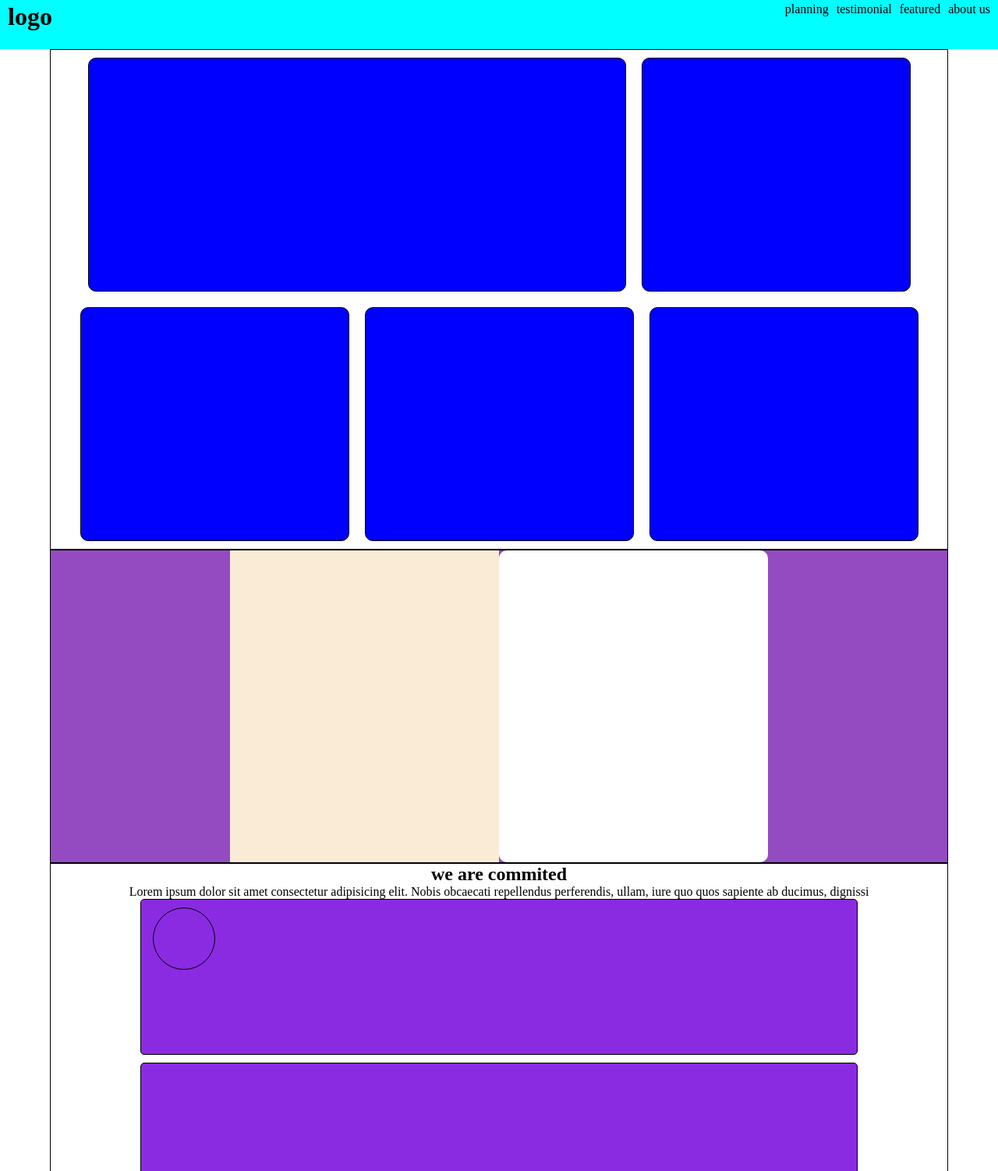
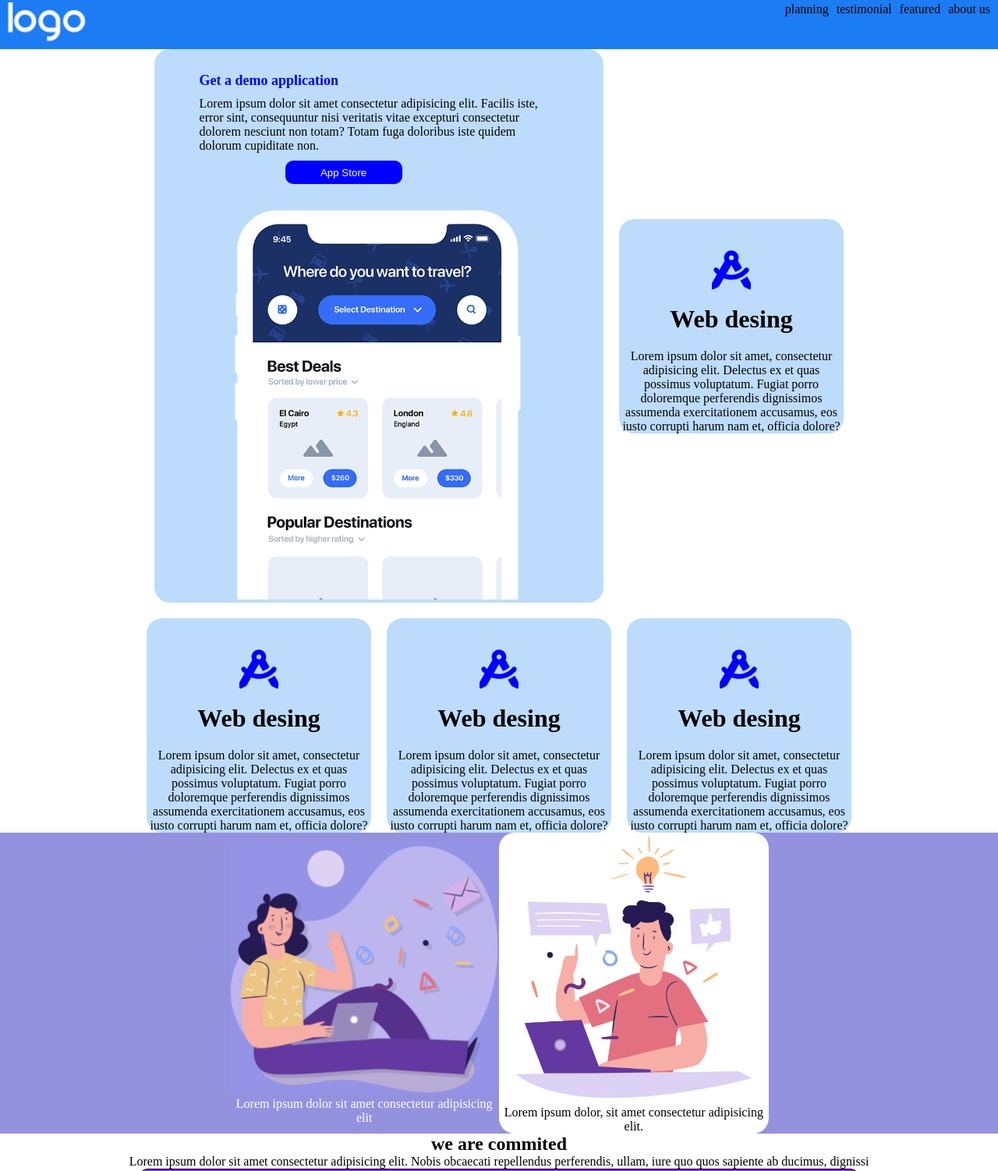
Before and after one commit to palmuccivalerio/-htmlcss-responsive-layout, a plain HTML site: page index.html in a window 1280 px wide. Shown: the part 7-1509 px from the top of the page at 78% size. Drawn offline with Linux system fonts and the light colour scheme.

Commit message:
add:expercommit

```diff
--- a/css/style.css
+++ b/css/style.css
@@ -3,8 +3,14 @@
   padding: 0;
   box-sizing: border-box;
 }
+img{
+  max-width: 100%;
+}
 
 /* utilities */
+.gap{
+  gap: 20px;
+}
 .colum {
   flex-direction: column;
 }
@@ -25,7 +31,7 @@
   min-height: 200px;
   margin: 0 auto;
   width: 90%;
-  border: 1px solid black;
+
 }
 
 .titlecenter {
@@ -37,10 +43,16 @@
 /* navbar */
 
 .navbar {
-  background-color: aqua;
+  background-color:rgb(28, 124, 243);
   width: 100%;
   height: 70px;
   padding: 10px;
+}
+
+#iconlist{
+  font-size: 20px;
+  color: white;
+  margin: 5px;
 }
 
 .list {
@@ -53,6 +65,9 @@
     gap: 10px;
     list-style-type: none;
   }
+  #iconlist{
+    display: none;
+  }
 }
 
 /* fine navbar */
@@ -60,12 +75,57 @@
 /* inizio itemcard */
 
 .itemcard {
-  margin: 10px;
+
+text-align: center;
+  border-radius: 20px;
+  width: 100%;
+  background-color: rgb(189, 220, 252)
+
+}
+
+.itemcard>*{
+  margin-top: 20px;
+}
+
+.itemcard-box {
+width: 80%;
+font-size: 1em;
+text-align: left;
+
+}
+
+.itemcard-box h1{
+  color: blue;
+font-size: large;
+}
+
+.buttonstyle{
+  background-color: blue;
+  color: white;
+  width: 150px;
+  height: 30px;
   border-radius: 10px;
-  height: 300px;
-  width: 30%;
-  border: 1px black solid;
-  background-color: blue;
+  border: none;
+  margin-left: 110px;
+
+}
+
+
+.itemcard-box > *{
+  margin-top: 10px;
+
+}
+
+.itemcardimg{
+width: 80%;
+}
+
+
+
+#icon{
+  margin-top: 40px;
+  color: blue;
+  font-size: 50px;
 }
 
 @media screen and (min-width: 748px) {
@@ -74,34 +134,38 @@
     flex-wrap: wrap;
   }
 
-  .itemcard:nth-child(1) {
-    width: 60%;
-  }
+   .itemcard:nth-child(1) {
+    width: calc( 100% / 2);
+
+
 }
-
+.itemcard{
+  width: calc(100% / 4);
+}
+}
 /* fine itemcard */
 /* inizio download app */
 
 .color {
-  background-color: rgb(148, 75, 193);
+  background-color: rgb(148, 146, 223);
 }
 
 .boximg {
-  width: 100%;
-  height: 400px;
-  background-color: antiquewhite;
+  width: 80%;
+  color: white;
+
 }
 
 .appdownload {
-  width: 90%;
-  height: 400px;
+  width: 80%;
   background-color: white;
-  border-radius: 10px;
+  border-radius: 20px;
 }
 
 @media screen and (min-width: 1024px) {
   .main-container {
     display: flex;
+    flex-direction: row;
     align-items: center;
     justify-content: center;
   }
@@ -122,19 +186,35 @@
   min-height: 200px;
   border: 1px black solid;
   background-color: blueviolet;
-  border-radius: 5px;
+  border-radius: 10px;
   margin-bottom: 10px;
 }
 
 .circleimg {
-  height: 80px;
-  width: 80px;
+  height: 150px;
+  width: 150px;
   border-radius: 50%;
   border: 1px solid black;
-  margin-left: 15px;
   margin-top: 10px;
+  background-image: url(../img/testimonial1.jpg);
+  background-size: cover;
+  background-position: center;
+
+}
+@media screen and (min-width: 748px) {
+  #cardcommitid {
+    display: flex;
+    flex-direction: row;
+
+  }
 }
 @media screen and (min-width: 1024px) {
+  #container-expertcommit{
+    display: flex ;
+    flex-direction: column;
+  }
+
+
   .cardcommit {
     width: 80%;
   }
--- a/index.html
+++ b/index.html
@@ -3,6 +3,7 @@
   <head>
     <meta charset="UTF-8" />
     <meta name="viewport" content="width=device-width, initial-scale=1.0" />
+   <link rel="stylesheet" href="https://cdnjs.cloudflare.com/ajax/libs/font-awesome/6.5.1/css/all.min.css">
     <link rel="stylesheet" href="./css/style.css" />
     <title>Document</title>
   </head>
@@ -10,7 +11,8 @@
     <!-- HEADER NAVBAR -->
     <header>
       <div class="navbar flex center-space">
-        <h1>logo</h1>
+        <img src="./img/logo.png" alt="">
+        <i class="fa-solid fa-list" id="iconlist"></i>
         <ul class="list">
           <li>planning</li>
           <li>testimonial</li>
@@ -23,24 +25,61 @@
 
     <main>
         <!-- SEZIONE CARD -->
-      <div class="itemcards main-container flex colum alingcenter">
-        <div class="itemcard"></div>
-        <div class="itemcard"></div>
-        <div class="itemcard"></div>
-        <div class="itemcard"></div>
-        <div class="itemcard"></div>
+      <div class="itemcards main-container flex colum alingcenter gap">
+        <div class="itemcard flex colum alingcenter">
+          <div class="itemcard-box">
+          <h1>Get a demo application</h1>
+          <p>Lorem ipsum dolor sit amet consectetur adipisicing elit. Facilis iste, error sint, consequuntur nisi veritatis vitae excepturi consectetur dolorem nesciunt non totam? Totam fuga doloribus iste quidem dolorum cupiditate non.</p>
+          <button class="buttonstyle"> App Store </button>
+          </div>
+          <div class="itemcardimg">
+            <img src="./img/phone.png" alt="">
+
+          </div>
+
+        </div>
+        <div class="itemcard flex colum alingcenter ">
+          <i class="fa-solid fa-compass-drafting" id="icon"></i>
+          <h1>Web desing</h1>
+          <p>Lorem ipsum dolor sit amet, consectetur adipisicing elit. Delectus ex et quas possimus voluptatum. Fugiat porro doloremque perferendis dignissimos assumenda exercitationem accusamus, eos iusto corrupti harum nam et, officia dolore?</p>
+        </div>
+        <div class="itemcard flex colum alingcenter ">
+          <i class="fa-solid fa-compass-drafting" id="icon"></i>
+          <h1>Web desing</h1>
+          <p>Lorem ipsum dolor sit amet, consectetur adipisicing elit. Delectus ex et quas possimus voluptatum. Fugiat porro doloremque perferendis dignissimos assumenda exercitationem accusamus, eos iusto corrupti harum nam et, officia dolore?</p>
+        </div>
+        <div class="itemcard flex colum alingcenter ">
+          <i class="fa-solid fa-compass-drafting" id="icon"></i>
+          <h1>Web desing</h1>
+          <p>Lorem ipsum dolor sit amet, consectetur adipisicing elit. Delectus ex et quas possimus voluptatum. Fugiat porro doloremque perferendis dignissimos assumenda exercitationem accusamus, eos iusto corrupti harum nam et, officia dolore?</p>
+        </div>
+        <div class="itemcard flex colum alingcenter ">
+          <i class="fa-solid fa-compass-drafting" id="icon"></i>
+          <h1>Web desing</h1>
+          <p>Lorem ipsum dolor sit amet, consectetur adipisicing elit. Delectus ex et quas possimus voluptatum. Fugiat porro doloremque perferendis dignissimos assumenda exercitationem accusamus, eos iusto corrupti harum nam et, officia dolore?</p>
+        </div>
+
+
       </div>
         <!--FINE SEZIONE CARD -->
         <!-- INIZIO DOWNLOAD APP -->
-      <div class="main-container color">
-        <div class="boximg"></div>
+        <section class="color">
+      <div class="main-container flex colum alingcenter titlecenter">
+        <div class="boximg titlecenter">
+          <img src="./img/planning1.png" alt="">
+          Lorem ipsum dolor sit amet consectetur adipisicing elit
+        </div>
+        <div class="appdownload titlecenter">
+          <img src="./img/planning2.png" alt="">
+          Lorem ipsum dolor, sit amet consectetur adipisicing elit.
 
-        <div class="appdownload"></div>
+        </div>
       </div>
+    </section>
         <!--FINE  INIZIO DOWNLOAD APP -->
        <!-- SEZIONE COMMENTI ESPERTI -->
       <section class="expert-commit">
-        <div class="main-container alingcenter flex colum">
+        <div class="main-container alingcenter flex colum" id="container-expertcommit">
           <div class="titlecenter">
             <h1>we are commited</h1>
             <p>
@@ -49,11 +88,18 @@
               ab ducimus, dignissi
             </p>
           </div>
-          <div class="cardcommit">
-            <div class="circleimg"></div>
+          <div class="cardcommit flex colum alingcenter" id="cardcommitid">
+            <div class="circleimg"> </div>
+            <div><p>Lorem ipsum dolor sit amet consectetur adipisicing elit. Deserunt, consequatur alias. Necessitatibus vero commodi inventore quaerat quidem dicta, architecto vel minima repellat a magnam nesciunt soluta,</p></div>
           </div>
-          <div class="cardcommit"></div>
-          <div class="cardcommit"></div>
+          <div class="cardcommit flex colum alingcenter" id="cardcommitid">
+            <div class="circleimg"> </div>
+            <div><p>Lorem ipsum dolor sit amet consectetur adipisicing elit. Deserunt, consequatur alias. Necessitatibus vero commodi inventore quaerat quidem dicta, architecto vel minima repellat a magnam nesciunt soluta,</p></div>
+          </div>
+          <div class="cardcommit flex colum alingcenter" id="cardcommitid">
+            <div class="circleimg"> </div>
+            <div><p>Lorem ipsum dolor sit amet consectetur adipisicing elit. Deserunt, consequatur alias. Necessitatibus vero commodi inventore quaerat quidem dicta, architecto vel minima repellat a magnam nesciunt soluta,</p></div>
+          </div>
         </div>
       </section>
        <!--FINE SEZIONE COMMENTI ESPERTI -->
```
Also changed, not shown: img/about.jpg (added), img/logo.png (added), img/phone.png (added), img/planning1.png (added), img/planning2.png (added), img/testimonial1.jpg (added), img/testimonial2.jpg (added), img/testimonial3.jpg (added).
